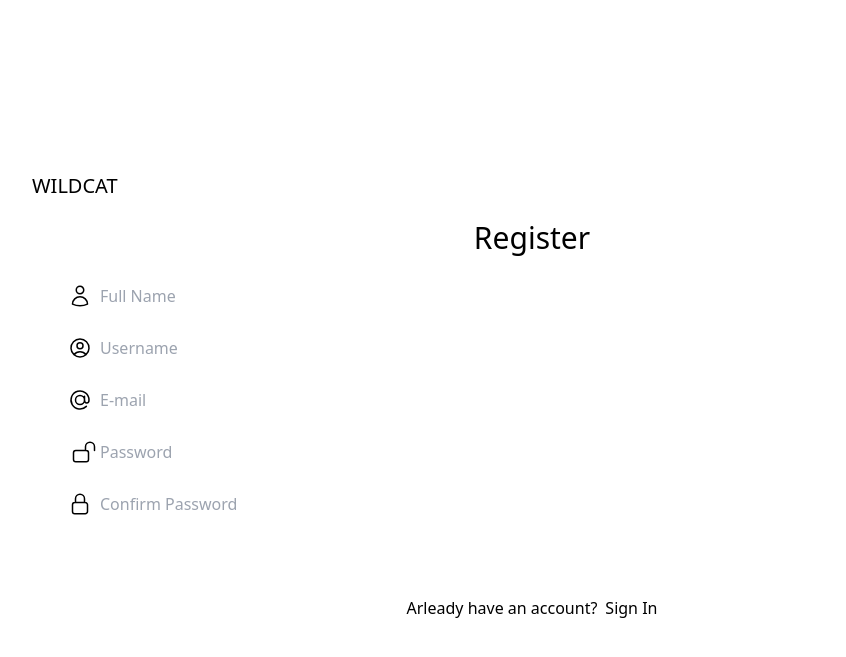
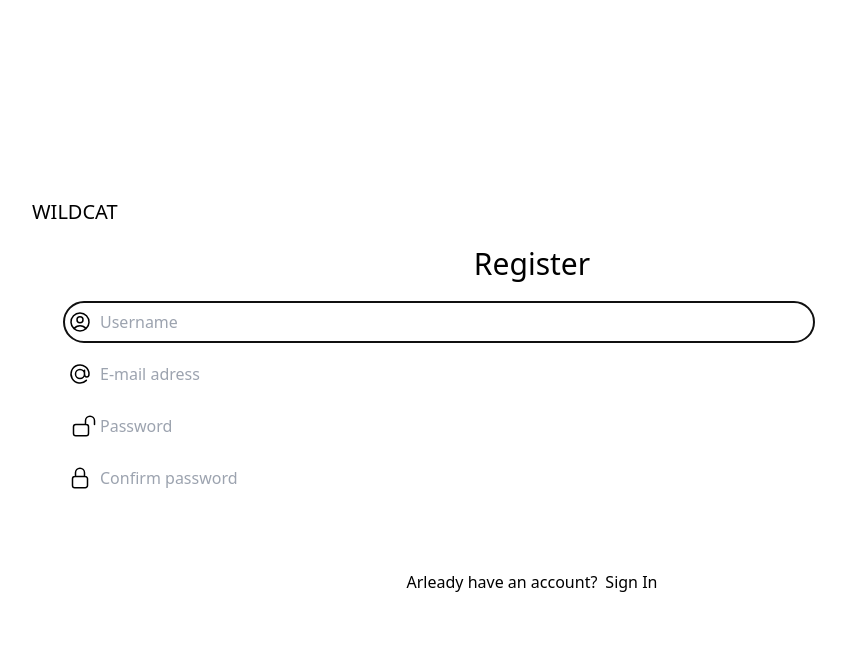
Before and after one commit to Wiktor-Sikora/wildcat, a Django app: page /accounts/register in a window 1280 px wide. Shown: the top 657 px of the page, without its empty margins (108-954 px from the left). Run offline with Django 4.2, Linux system fonts and the light colour scheme; some libraries are stand-ins or nearby versions.

Commit message:
register

```diff
--- a/wildcat/accounts/forms.py
+++ b/wildcat/accounts/forms.py
@@ -1,4 +1,4 @@
-from django.contrib.auth.forms import AuthenticationForm
+from django.contrib.auth.forms import UserCreationForm
 from django.utils.translation import gettext_lazy as _
 from django.contrib.auth import get_user_model
 from django import forms
@@ -22,7 +22,7 @@ class LoginForm(forms.Form):
             return self.cleaned_data
         # add custom errors
 
-class RegisterForm(forms.ModelForm):
+class RegisterForm(UserCreationForm):
     class Meta:
         model = User
-        fields = ['username']
+        fields = ['username', 'email'] # + fields from password1, password2, username
--- a/wildcat/accounts/urls.py
+++ b/wildcat/accounts/urls.py
@@ -7,5 +7,5 @@ app_name = 'accounts'
 urlpatterns = [
     path('login', views.LoginPageView.as_view(), name='login'),
     path('register', views.RegisterPageView.as_view(), name='register'),
-    path('logout', views.LogOutPageView.as_view(), name='register'),
+    path('logout', views.LogOutPageView.as_view(), name='logout'),
 ]
--- a/wildcat/accounts/views.py
+++ b/wildcat/accounts/views.py
@@ -1,19 +1,22 @@
 from django.shortcuts import render, redirect
 from django.views.generic import View
 from django.contrib.auth import authenticate, login, logout
+from django.contrib.auth import get_user_model
+from django.contrib import messages
 
-from .models import User
-from .forms import LoginForm
+from .forms import LoginForm, RegisterForm
 
 # Create your views here.
+
+User = get_user_model()
 
 class LoginPageView(View):
     template_name = 'authentication/authenticate.html'
 
-    def get(self, request, *args, **kwargs):
+    def get(self, request):
         return render(request, self.template_name, {'login_form': LoginForm()})
 
-    def post(self, request, *args, **kwargs):
+    def post(self, request):
         form = LoginForm(request.POST)
         if form.is_valid():
             user = authenticate(username=form.cleaned_data['username'], password=form.cleaned_data['password'])
@@ -28,10 +31,17 @@ class RegisterPageView(View):
     template_name = 'authentication/register.html'
 
     def get(self, request):
-        return render(request, self.template_name)
+        return render(request, self.template_name, {'register_form': RegisterForm()})
 
     def post(self, request):
-        return render(request, self.template_name)
+        form = RegisterForm(request.POST)
+        if form.is_valid():
+            user = form.save()
+            login(request, user)
+            messages.success(request, 'Registration successful!')
+            return redirect('products:index')
+        print(form.errors)
+        return render(request, self.template_name, {'register_form': form})
 
 class LogOutPageView(View):
     def get(self, request):
--- a/wildcat/core/settings/base.py
+++ b/wildcat/core/settings/base.py
@@ -53,7 +53,6 @@ MIDDLEWARE = [
 ]
 
 AUTHENTICATION_BACKENDS = [
-    'accounts.backends.AuthenticationBackend',
     'django.contrib.auth.backends.ModelBackend',
 ]
 
--- a/wildcat/templates/authentication/authenticate.html
+++ b/wildcat/templates/authentication/authenticate.html
@@ -55,7 +55,7 @@
                                     </svg>
                                 </div>
                                 <div class="col-span-11 sm:col-span-9">
-                                    {% render_field login_form.username class+="w-full pl-9 py-2 bg-form-l dark:bg-form-d autofill:!bg-form-l dark:autofill:!bg-form-d rounded-full border-none focus:ring-0" placeholder="Login or E-mail" %}
+                                    {% render_field login_form.username class="w-full pl-9 py-2 bg-form-l dark:bg-form-d autofill:bg-form-l dark:autofill:bg-form-d rounded-full focus:outline-none border-none focus:ring-0" placeholder="Login or E-mail" %}
                                 </div>
                             </div>
                             <div class="grid grid-cols-12 gap-0 ml-4 sm:ml-8 w-full">
@@ -70,12 +70,12 @@
                                     </svg>
                                 </div>
                                 <div class="col-span-11 sm:col-span-9">
-                                    {% render_field login_form.password class+="w-full pl-9 py-2 bg-form-l dark:bg-form-d autofill:bg-form-l dark:autofill:bg-form-d rounded-full border-none focus:ring-0" placeholder="Password" %}
+                                    {% render_field login_form.password class="w-full pl-9 py-2 bg-form-l dark:bg-form-d autofill:bg-form-l dark:autofill:bg-form-d rounded-full focus:outline-none border-none focus:ring-0" placeholder="password" %}
                                 </div>
                             </div>
                             <div class="grid grid-cols-2">
                                 <div class="flex justify-start lg:ml-7">
-                                    {% render_field login_form.remember_me class+="my-auto focus:checked:bg-green-l dark:focus:checked:bg-green-l checked:bg-green-l dark:checked:bg-green-d checked:hover:bg-green-hov cursor-pointer focus:checked:ring-0 focus:ring-0 focus:outline-none rounded-sm" %}
+                                    {% render_field login_form.remember_me class="my-auto focus:checked:bg-green-l dark:focus:checked:bg-green-l checked:bg-green-l dark:checked:bg-green-d checked:hover:bg-green-hov cursor-pointer focus:checked:ring-0 focus:ring-0 focus:outline-none rounded-sm" %}
                                     <p class="ml-1">Remember me</p>
                                 </div>
                                 <div class="flex justify-end lg:mr-7">
--- a/wildcat/templates/authentication/register.html
+++ b/wildcat/templates/authentication/register.html
@@ -1,6 +1,7 @@
 {% extends 'base.html' %}
 {% load static %}
-{% block title %}Wildcat | login page {% endblock %}
+{% load widget_tweaks %}
+{% block title %}Wildcat | login page{% endblock %}
 {% block navbar %}{% endblock %}
 {% block content %}
     <div class="flex items-center justify-center h-screen">
@@ -9,29 +10,39 @@
                 <div class="block sm:hidden">
                     <div class="h-[90%] grid grid-rows-6 my-4 border-r border-slate-900/10 dark:border-slate-300/10 visible sm:invisible">
                         <div class="grid row-span-1 ml-3 text-2xl">
-                            <a class="flex justify-start" href="index.html"><p class="text-green-l dark:text-green-d">WILD</p>CAT</a>
+                            <a class="flex justify-start" href="index.html">
+                                <p class="text-green-l dark:text-green-d">WILD</p>
+                            CAT</a>
                         </div>
                         <div class="grid row-span-4 place-content-center text-4xl">
                             <h1 class="text-center">Welcome</h1>
-                            <img src="{% static 'img/zbik-login-lm.svg' %}" class="visible dark:hidden">
+                            <img src="{% static 'img/zbik-login-lm.svg' %}"
+                                 class="visible dark:hidden">
                             <img src="{% static 'img/zbik-login-dm.svg' %}" class="hidden dark:block">
                         </div>
                         <div class="grid row-span-1 ml-3 mt-auto">
                             <button class="hover:text-green-hov dark:hover:text-green-hov w-5 h-5 transition-all duration-200 ease-in-out focus:outline-none"
-                                    id="theme-toggle"></button>
+                                    id="theme-toggle">
+                            </button>
                         </div>
                     </div>
                 </div>
                 <div class="my-auto mx-3">
                     <div class="grid grid-cols-2 invisible sm:visible">
                         <div class="flex justify-start text-xl mt-3">
-                            <a class="flex justify-start" href="index.html"><p class="text-green-l dark:text-green-d">WILD</p>CAT</a>
+                            <a class="flex justify-start" href="index.html">
+                                <p class="text-green-l dark:text-green-d">WILD</p>
+                            CAT</a>
                         </div>
                         <!--change theme button for mobile devices [not necessary] -->
                     </div>
-                    <div class="text-center text-3xl my-5"><h1>Register</h1></div>
+                    <form action="" method="post">
+                        {% csrf_token %}
+                        <div class="text-center text-3xl my-5">
+                            <h1>Register</h1>
+                        </div>
                         <div class="grid gap-3">
-                            <div class="grid grid-cols-12 ml-4 sm:ml-8 w-full">
+                            <!-- <div class="grid grid-cols-12 ml-4 sm:ml-8 w-full">
                                 <div class="col-span-1 sm:col-span-3 bg-form-l dark:bg-form-d autofill:bg-form-l dark:autofill:bg-form-d rounded-l-full absolute">
                                     <svg xmlns="http://www.w3.org/2000/svg" fill="none" viewBox="0 0 24 24" stroke-width="1.5" stroke="currentColor" class="w-6 h-6 my-2 mx-1">
                                         <path stroke-linecap="round" stroke-linejoin="round" d="M15.75 6a3.75 3.75 0 11-7.5 0 3.75 3.75 0 017.5 0zM4.501 20.118a7.5 7.5 0 0114.998 0A17.933 17.933 0 0112 21.75c-2.676 0-5.216-.584-7.499-1.632z" />
@@ -40,54 +51,82 @@
                                 <div class="col-span-11 sm:col-span-9">
                                     <input type="text" class="w-full pl-9 py-2 bg-form-l dark:bg-form-d autofill:bg-form-l dark:autofill:bg-form-d rounded-full focus:outline-none border-none" placeholder="Full Name" required>
                                 </div>
-                            </div>
+                            </div> -->
                             <div class="grid grid-cols-12 ml-4 sm:ml-8 w-full">
                                 <div class="col-span-1 sm:col-span-3 bg-form-l dark:bg-form-d autofill:bg-form-l dark:autofill:bg-form-d rounded-l-full absolute">
-                                    <svg xmlns="http://www.w3.org/2000/svg" fill="none" viewBox="0 0 24 24" stroke-width="1.5" stroke="currentColor" class="w-6 h-6 my-2 mx-1">
+                                    <svg xmlns="http://www.w3.org/2000/svg"
+                                         fill="none"
+                                         viewBox="0 0 24 24"
+                                         stroke-width="1.5"
+                                         stroke="currentColor"
+                                         class="w-6 h-6 my-2 mx-1">
                                         <path stroke-linecap="round" stroke-linejoin="round" d="M17.982 18.725A7.488 7.488 0 0012 15.75a7.488 7.488 0 00-5.982 2.975m11.963 0a9 9 0 10-11.963 0m11.963 0A8.966 8.966 0 0112 21a8.966 8.966 0 01-5.982-2.275M15 9.75a3 3 0 11-6 0 3 3 0 016 0z" />
                                     </svg>
                                 </div>
                                 <div class="col-span-11 sm:col-span-9">
-                                    <input type="text" class="w-full pl-9 py-2 bg-form-l dark:bg-form-d autofill:bg-form-l dark:autofill:bg-form-d rounded-full focus:outline-none border-none" placeholder="Username" required>
+                                    {% render_field register_form.username class+="w-full pl-9 py-2 bg-form-l dark:bg-form-d autofill:!bg-form-l dark:autofill:!bg-form-d rounded-full border-none focus:ring-0" placeholder="Username" required="true" %}
                                 </div>
                             </div>
                             <div class="grid grid-cols-12 ml-4 sm:ml-8 w-full">
                                 <div class="col-span-1 sm:col-span-3 bg-form-l dark:bg-form-d autofill:bg-form-l dark:autofill:bg-form-d rounded-l-full absolute">
-                                <svg xmlns="http://www.w3.org/2000/svg" fill="none" viewBox="0 0 24 24" stroke-width="1.5" stroke="currentColor" class="w-6 h-6 my-2 mx-1"><path stroke-linecap="round" d="M16.5 12a4.5 4.5 0 11-9 0 4.5 4.5 0 019 0zm0 0c0 1.657 1.007 3 2.25 3S21 13.657 21 12a9 9 0 10-2.636 6.364M16.5 12V8.25" /></svg>
+                                    <svg xmlns="http://www.w3.org/2000/svg"
+                                         fill="none"
+                                         viewBox="0 0 24 24"
+                                         stroke-width="1.5"
+                                         stroke="currentColor"
+                                         class="w-6 h-6 my-2 mx-1">
+                                        <path stroke-linecap="round" d="M16.5 12a4.5 4.5 0 11-9 0 4.5 4.5 0 019 0zm0 0c0 1.657 1.007 3 2.25 3S21 13.657 21 12a9 9 0 10-2.636 6.364M16.5 12V8.25" />
+                                    </svg>
                                 </div>
                                 <div class="col-span-11 sm:col-span-9">
-                                <input type="email" class="w-full pl-9 py-2 bg-form-l dark:bg-form-d autofill:bg-form-l dark:autofill:bg-form-d rounded-full focus:outline-none border-none" placeholder="E-mail" required>
+                                    {% render_field register_form.email class+="w-full pl-9 py-2 bg-form-l dark:bg-form-d autofill:!bg-form-l dark:autofill:!bg-form-d rounded-full border-none focus:ring-0" placeholder="E-mail adress" required="true" %}
                                 </div>
                             </div>
                             <div class="grid grid-cols-12 gap-0 ml-4 sm:ml-8 w-full">
                                 <div class="col-span-1 sm:col-span-3 bg-form-l dark:bg-form-d autofill:bg-form-l dark:autofill:bg-form-d rounded-l-full absolute">
-                                <svg xmlns="http://www.w3.org/2000/svg" fill="none" viewBox="0 0 24 24" stroke-width="1.5" stroke="currentColor" class="w-6 h-6 my-2 ml-2">
+                                    <svg xmlns="http://www.w3.org/2000/svg"
+                                         fill="none"
+                                         viewBox="0 0 24 24"
+                                         stroke-width="1.5"
+                                         stroke="currentColor"
+                                         class="w-6 h-6 my-2 ml-2">
                                         <path stroke-linecap="round" stroke-linejoin="round" d="M13.5 10.5V6.75a4.5 4.5 0 119 0v3.75M3.75 21.75h10.5a2.25 2.25 0 002.25-2.25v-6.75a2.25 2.25 0 00-2.25-2.25H3.75a2.25 2.25 0 00-2.25 2.25v6.75a2.25 2.25 0 002.25 2.25z" />
                                     </svg>
                                 </div>
                                 <div class="col-span-11 sm:col-span-9">
-                                <input type="password" class="w-full pl-9 py-2 bg-form-l dark:bg-form-d autofill:bg-form-l dark:autofill:bg-form-d rounded-full focus:outline-none border-none" placeholder="Password" required>
+                                    {% render_field register_form.password1 class+="w-full pl-9 py-2 bg-form-l dark:bg-form-d autofill:bg-form-l dark:autofill:bg-form-d rounded-full border-none focus:ring-0" placeholder="Password" required="true" %}
                                 </div>
                             </div>
                             <div class="grid grid-cols-12 gap-0 ml-4 sm:ml-8 w-full">
                                 <div class="col-span-1 sm:col-span-3 bg-form-l dark:bg-form-d autofill:bg-form-l dark:autofill:bg-form-d rounded-l-full absolute">
-                                <svg xmlns="http://www.w3.org/2000/svg" fill="none" viewBox="0 0 24 24" stroke-width="1.5" stroke="currentColor" class="w-6 h-6 my-2 mx-1"><path stroke-linecap="round" stroke-linejoin="round" d="M16.5 10.5V6.75a4.5 4.5 0 10-9 0v3.75m-.75 11.25h10.5a2.25 2.25 0 002.25-2.25v-6.75a2.25 2.25 0 00-2.25-2.25H6.75a2.25 2.25 0 00-2.25 2.25v6.75a2.25 2.25 0 002.25 2.25z" /></svg>
+                                    <svg xmlns="http://www.w3.org/2000/svg"
+                                         fill="none"
+                                         viewBox="0 0 24 24"
+                                         stroke-width="1.5"
+                                         stroke="currentColor"
+                                         class="w-6 h-6 my-2 mx-1">
+                                        <path stroke-linecap="round" stroke-linejoin="round" d="M16.5 10.5V6.75a4.5 4.5 0 10-9 0v3.75m-.75 11.25h10.5a2.25 2.25 0 002.25-2.25v-6.75a2.25 2.25 0 00-2.25-2.25H6.75a2.25 2.25 0 00-2.25 2.25v6.75a2.25 2.25 0 002.25 2.25z" />
+                                    </svg>
                                 </div>
                                 <div class="col-span-11 sm:col-span-9">
-                                <input type="password" class="w-full pl-9 py-2 bg-form-l dark:bg-form-d autofill:bg-form-l dark:autofill:bg-form-d rounded-full focus:outline-none border-none" placeholder="Confirm Password" required>
+                                    {% render_field register_form.password2 class+="w-full pl-9 py-2 bg-form-l dark:bg-form-d autofill:bg-form-l dark:autofill:bg-form-d rounded-full border-none focus:ring-0" placeholder="Confirm password" required="true" %}
                                 </div>
                             </div>
                             <div class="mx-3 flex justify-center">
-                            <button class="w-1/2 py-2 text-white font-medium bg-green-l rounded-full  hover:bg-green-hov focus:ring-3  focus:ring-green-hov dark:bg-green-d dark:hover:bg-green-hov dark:focus:ring-green-hov">Create Account</button>
+                                <button type="submit" class="w-1/2 py-2 text-white font-medium bg-green-l rounded-full  hover:bg-green-hov focus:ring-3  focus:ring-green-hov dark:bg-green-d dark:hover:bg-green-hov dark:focus:ring-green-hov">
+                                    Create Account
+                                </button>
                             </div>
                         </div>
                         <div class="flex justify-center my-5">
-                            <p class="mr-2">Arleady have an account?</p><a class="text-green-l hover:text-green-hov dark:text-green-d dark:hover:text-green-hov" href="{% url 'accounts:login' %}">Sign In</a>
+                            <p class="mr-2">Arleady have an account?</p>
+                            <a class="text-green-l hover:text-green-hov dark:text-green-d dark:hover:text-green-hov"
+                               href="{% url 'accounts:login' %}">Sign In</a>
                         </div>
                     </div>
+                </form>
             </div>
         </div>
     </div>
 {% endblock %}
-{% block footer %}
-{% endblock %}
+{% block footer %}{% endblock %}
```
Also changed, not shown: wildcat/theme/static_src/src/styles.css (line endings or trailing spaces). Lines whose indentation alone changed are shown as unchanged.
